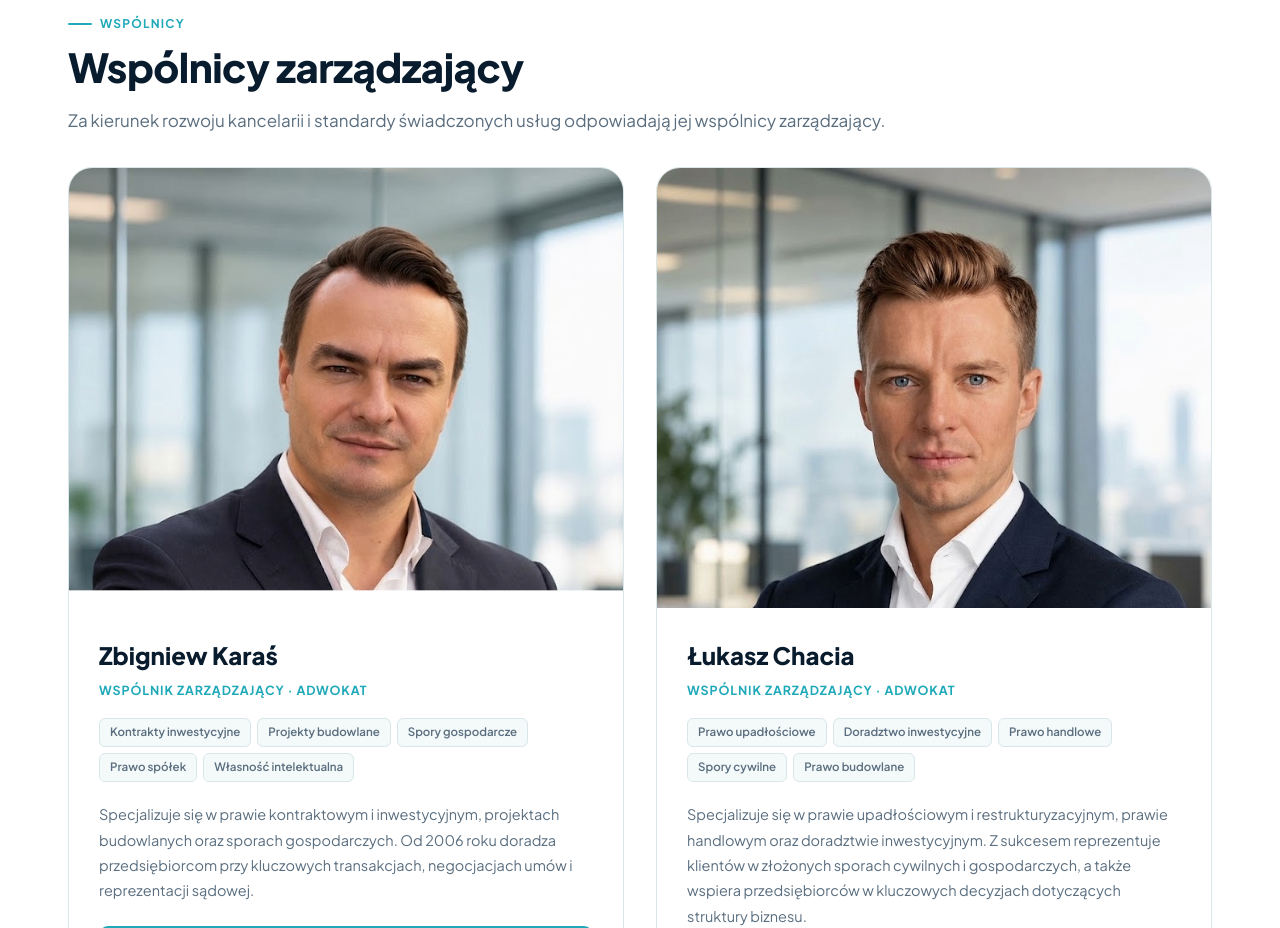
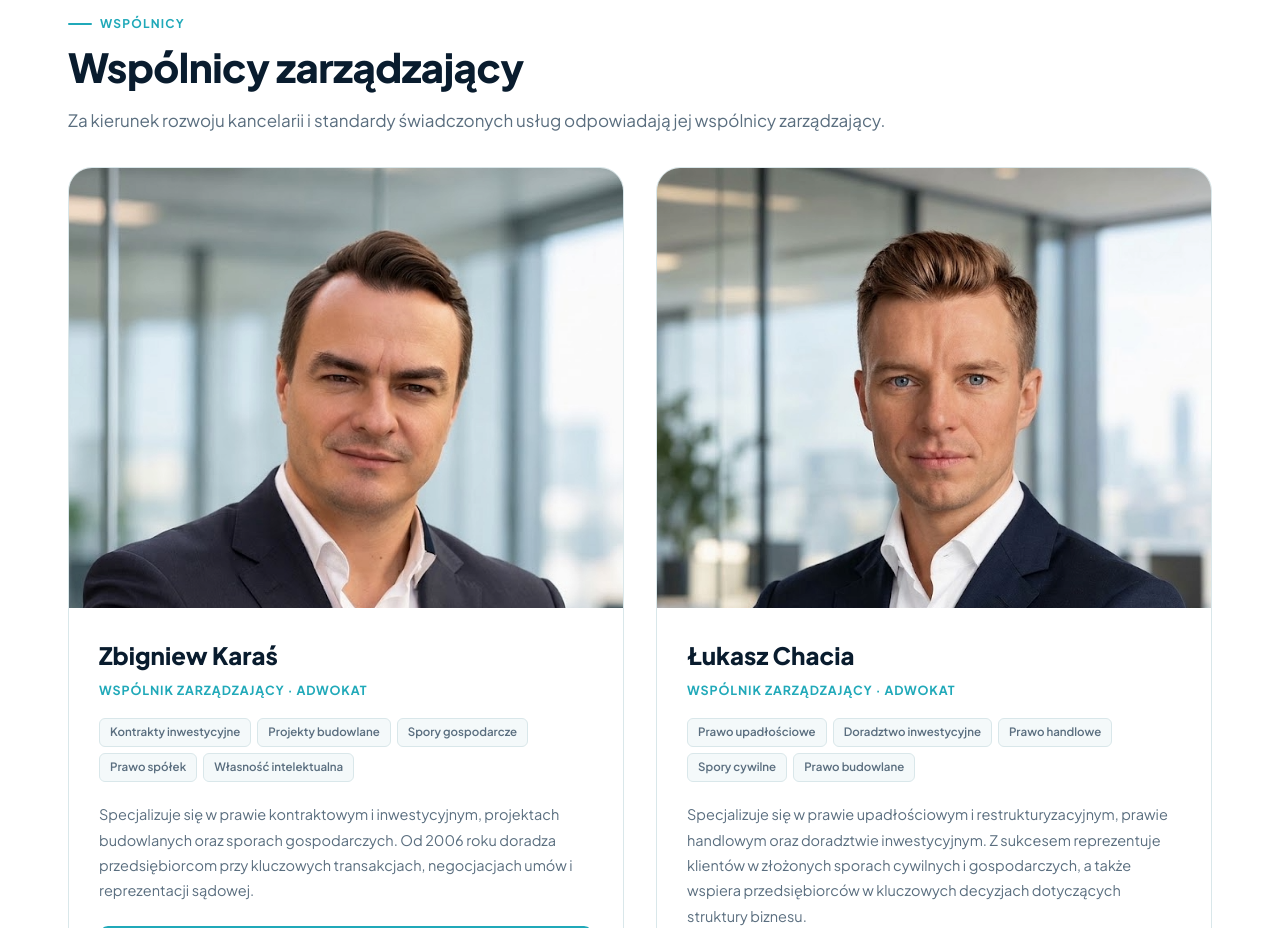
Before and after one commit to victoriababkevich/karas-legal, a plain HTML site: page o-nas.html in a window 1280 px wide. Shown: the part 1260-2188 px from the top of the page. Drawn offline with Linux system fonts and the light colour scheme.

Commit message:
fix(o-nas): wyrównany dół zdjęć wspólników; feat(kontakt): tytuł o obsłudze firm z Polski i zagranicy nad formularzem
Co-Authored-By: Claude Opus 5.5 <noreply@anthropic.com>

```diff
--- a/o-nas.html
+++ b/o-nas.html
@@ -555,7 +555,7 @@ footer { background:var(--N); padding-bottom:80px; }
       <!-- Zbigniew Karaś -->
       <div class="pcard">
         <div class="pcard-photo pcard-photo--portrait">
-          <img src="zbigniew_preview.png" alt="Zbigniew Karaś — Adwokat, Wspólnik zarządzający" style="transform:scale(1.05) translateY(-1cm);transform-origin:top center;">
+          <img src="zbigniew_preview.png" alt="Zbigniew Karaś — Adwokat, Wspólnik zarządzający" style="transform:scale(1.09);transform-origin:bottom center;">
         </div>
         <div class="pcard-body">
           <div class="pcard-name">Zbigniew Karaś</div>
```
Also changed, not shown: kontakt.html (+1 -0 lines).
